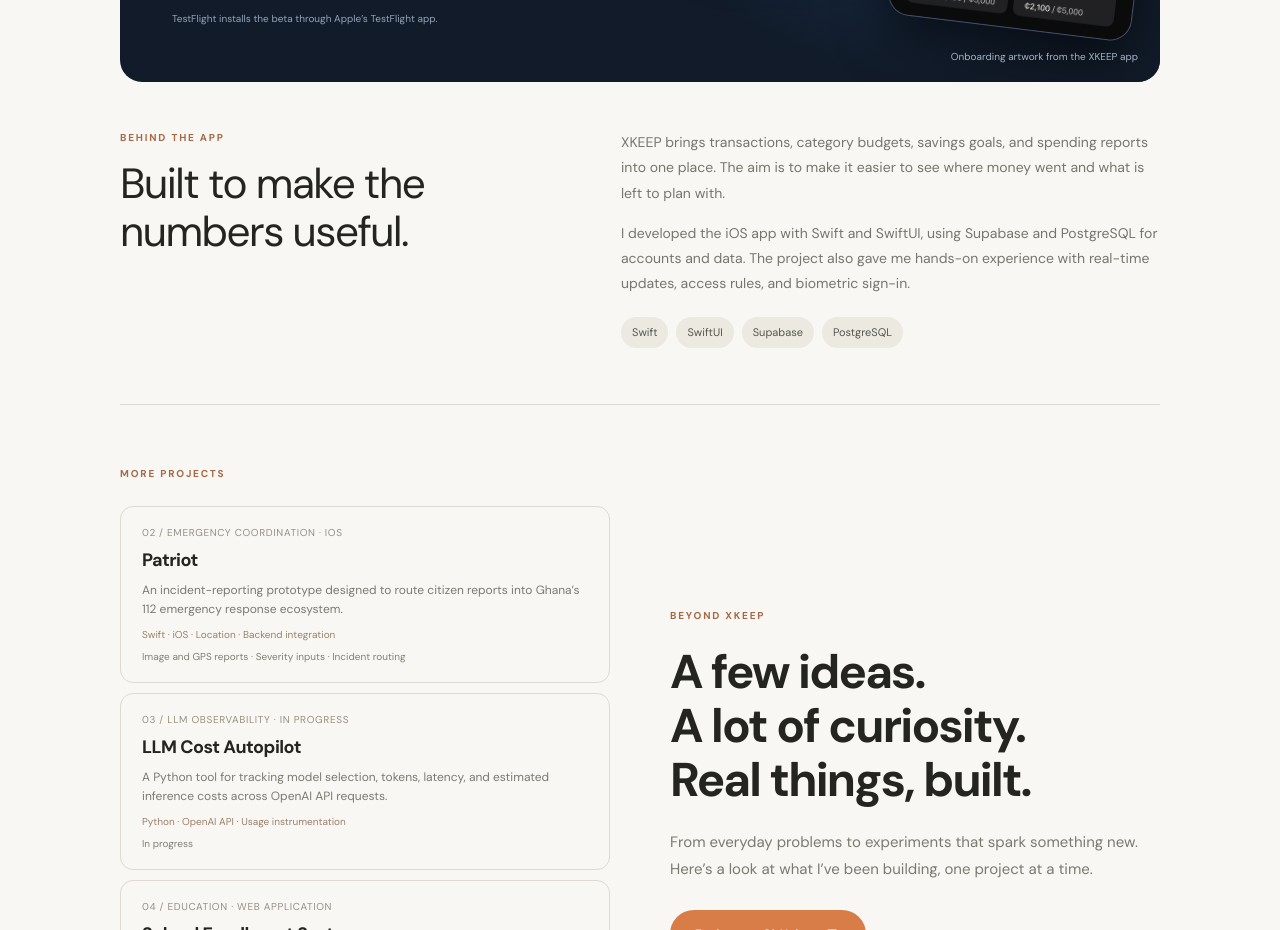
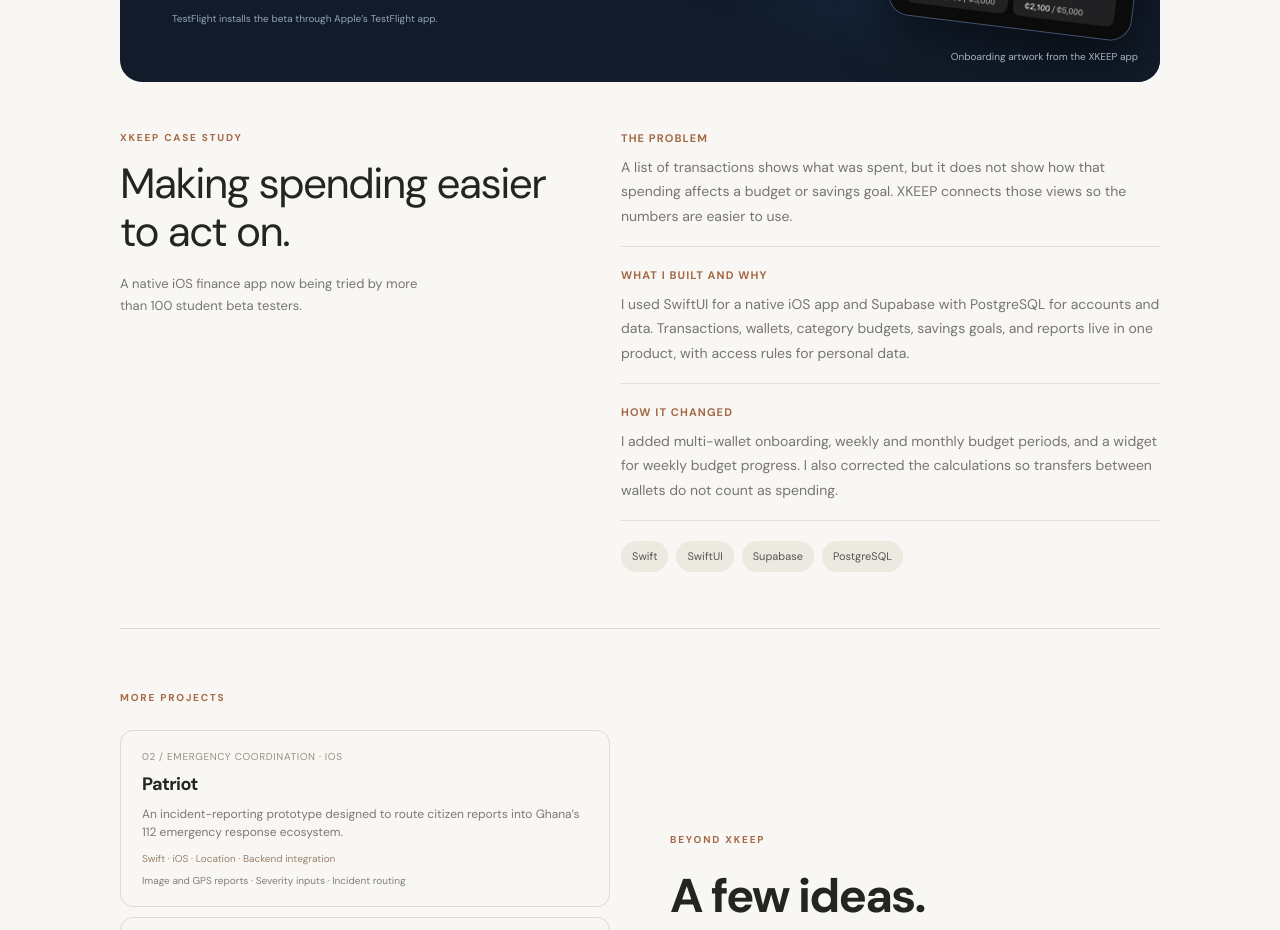
Before and after one commit to jefferson-ai/Portfolio-website, a React (Vite) app: page / in a window 1280 px wide. Shown: the part 1360-2290 px from the top of the page. Built offline with nearby package versions, Linux system fonts and the light colour scheme.

Commit message:
Explain XKEEP problem and iteration in portfolio

```diff
--- a/src/App.tsx
+++ b/src/App.tsx
@@ -307,21 +307,40 @@
           </article>
           <div className="xkeep-story" id="xkeep-story">
             <div>
-              <p className="eyebrow">BEHIND THE APP</p>
-              <h3>Built to make the numbers useful.</h3>
+              <p className="eyebrow">XKEEP CASE STUDY</p>
+              <h3>Making spending easier to act on.</h3>
+              <p className="xkeep-story-summary">
+                A native iOS finance app now being tried by more than 100
+                student beta testers.
+              </p>
             </div>
             <div className="xkeep-story-details">
-              <p>
-                XKEEP brings transactions, category budgets, savings goals,
-                and spending reports into one place. The aim is to make it
-                easier to see where money went and what is left to plan with.
-              </p>
-              <p>
-                I developed the iOS app with Swift and SwiftUI, using Supabase
-                and PostgreSQL for accounts and data. The project also gave me
-                hands-on experience with real-time updates, access rules, and
-                biometric sign-in.
-              </p>
+              <div className="xkeep-story-step">
+                <h4>The problem</h4>
+                <p>
+                  A list of transactions shows what was spent, but it does not
+                  show how that spending affects a budget or savings goal. XKEEP
+                  connects those views so the numbers are easier to use.
+                </p>
+              </div>
+              <div className="xkeep-story-step">
+                <h4>What I built and why</h4>
+                <p>
+                  I used SwiftUI for a native iOS app and Supabase with
+                  PostgreSQL for accounts and data. Transactions, wallets,
+                  category budgets, savings goals, and reports live in one
+                  product, with access rules for personal data.
+                </p>
+              </div>
+              <div className="xkeep-story-step">
+                <h4>How it changed</h4>
+                <p>
+                  I added multi-wallet onboarding, weekly and monthly budget
+                  periods, and a widget for weekly budget progress. I also
+                  corrected the calculations so transfers between wallets do
+                  not count as spending.
+                </p>
+              </div>
               <div className="xkeep-story-tags" aria-label="Technologies used">
                 <span>Swift</span>
                 <span>SwiftUI</span>
--- a/src/index.css
+++ b/src/index.css
@@ -1018,17 +1018,36 @@
   line-height: 1.13;
   letter-spacing: -1.5px;
 }
-.xkeep-story-details p {
-  margin-bottom: 15px;
+.xkeep-story-summary {
+  max-width: 310px;
+  margin-top: 17px;
+  color: #77766e;
+  font-size: 13px;
+  line-height: 1.7;
+}
+.xkeep-story-step {
+  padding: 0 0 18px;
+  margin-bottom: 20px;
+  border-bottom: 1px solid #e3dfd6;
+}
+.xkeep-story-step h4 {
+  margin: 0 0 8px;
+  color: #a56947;
+  font-size: 11px;
+  font-weight: 650;
+  letter-spacing: 1.1px;
+  text-transform: uppercase;
+}
+.xkeep-story-step p {
   color: #77766e;
   font-size: 14px;
-  line-height: 1.8;
+  line-height: 1.75;
 }
 .xkeep-story-tags {
   display: flex;
   flex-wrap: wrap;
   gap: 8px;
-  margin-top: 21px;
+  margin-top: 4px;
 }
 .xkeep-story-tags span {
   padding: 7px 11px;
```
